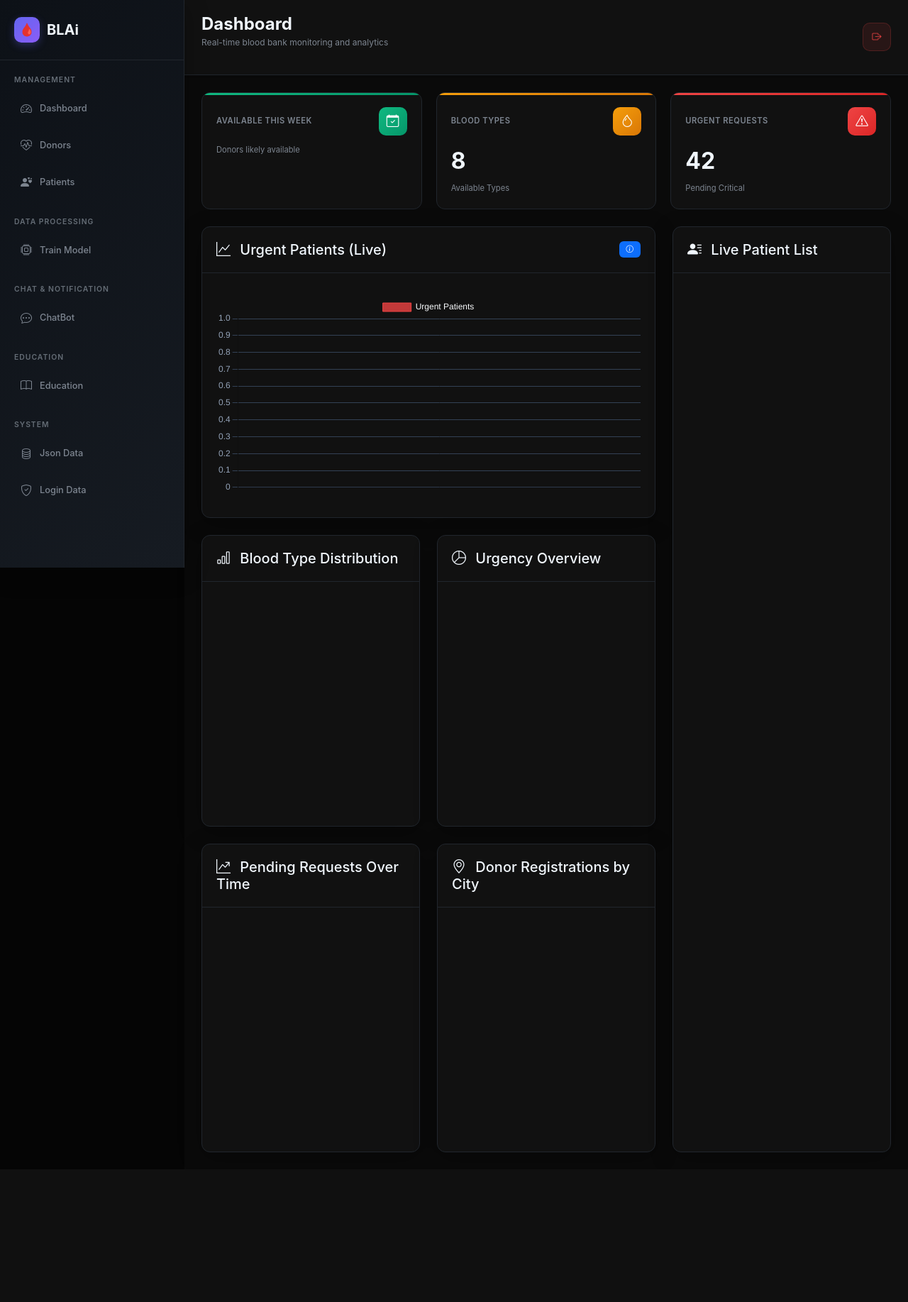
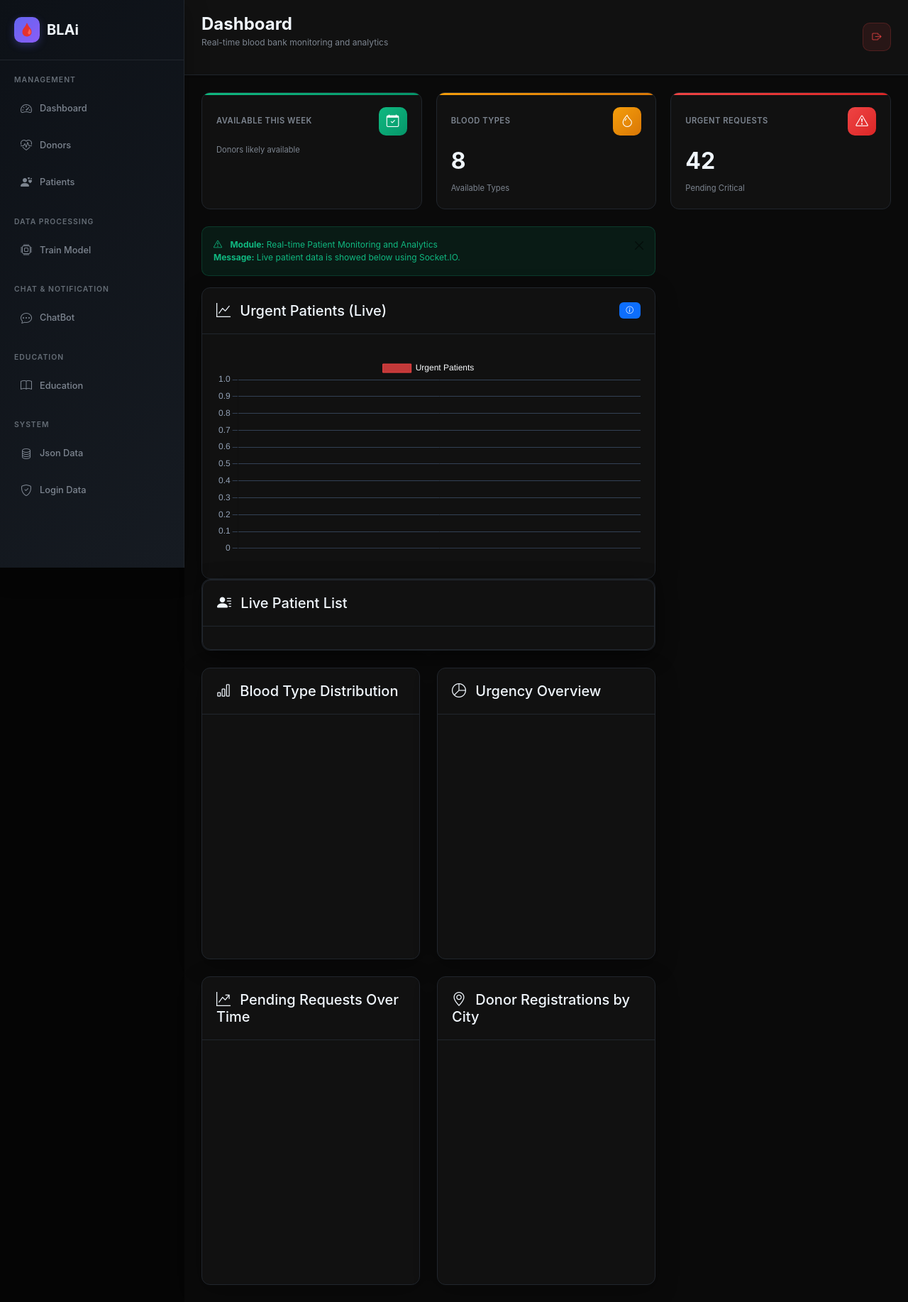
Before and after one commit to oditangit1-lab/BloodLink-AI, a Flask app: template api/templates/dashboard.html in a window 1280 px wide. Shown: the whole page at 71% size. Before the commit the page ends 1624 px from the top, so only its background shows below. Run offline with Flask 3, Linux system fonts and the light colour scheme; the template is opened without the code that fills it, so the values that code supplies are empty; a map, chart or similar area stays blank; some libraries are stand-ins or nearby versions.

Commit message:
dashboard.html

```diff
--- a/api/templates/dashboard.html
+++ b/api/templates/dashboard.html
@@ -47,6 +47,12 @@
     <div class="row g-4">
       <!-- Urgent Patients Chart -->
       <div class="col-12">
+        <div class="alert alert-success alert-dismissible fade show" role="alert">
+        <i class="bi bi-exclamation-triangle me-2"></i>
+          <strong>Module:</strong> Real-time Patient Monitoring and Analytics<br>
+          <strong>Message:</strong> Live patient data is showed below using Socket.IO.
+        <button type="button" class="btn-close" data-bs-dismiss="alert" aria-label="Close"></button>
+      </div>
         <div class="card">
           <div class="card-header d-flex justify-content-between align-items-center">
             <h5 class="mb-0">
@@ -60,6 +66,23 @@
           <div class="card-body">
             <div class="chart-container">
               <canvas id="urgentChart"></canvas>
+            </div>
+          </div>
+        </div>
+
+        <!-- Live Patient List -->
+        <div class="card">
+          <div class="card h-100">
+            <div class="card-header">
+              <h5 class="mb-0">
+                <i class="bi bi-person-lines-fill me-2"></i>
+                Live Patient List
+              </h5>
+            </div>
+            <div class="card-body p-0">
+              <div class="patient-list p-3" id="livePatientList">
+                <!-- Patient items will be dynamically added here -->
+              </div>
             </div>
           </div>
         </div>
@@ -135,22 +158,6 @@
     </div>
   </div>
 
-  <!-- Live Patient List -->
-  <div class="col-lg-4">
-    <div class="card h-100">
-      <div class="card-header">
-        <h5 class="mb-0">
-          <i class="bi bi-person-lines-fill me-2"></i>
-          Live Patient List
-        </h5>
-      </div>
-      <div class="card-body p-0">
-        <div class="patient-list p-3" id="livePatientList">
-          <!-- Patient items will be dynamically added here -->
-        </div>
-      </div>
-    </div>
-  </div>
 </div>
 
 <!-- Info Modal -->
@@ -514,4 +521,5 @@ document.addEventListener('DOMContentLoaded', function() {
   });
 });
 </script>
+
 {% endblock %}
```
